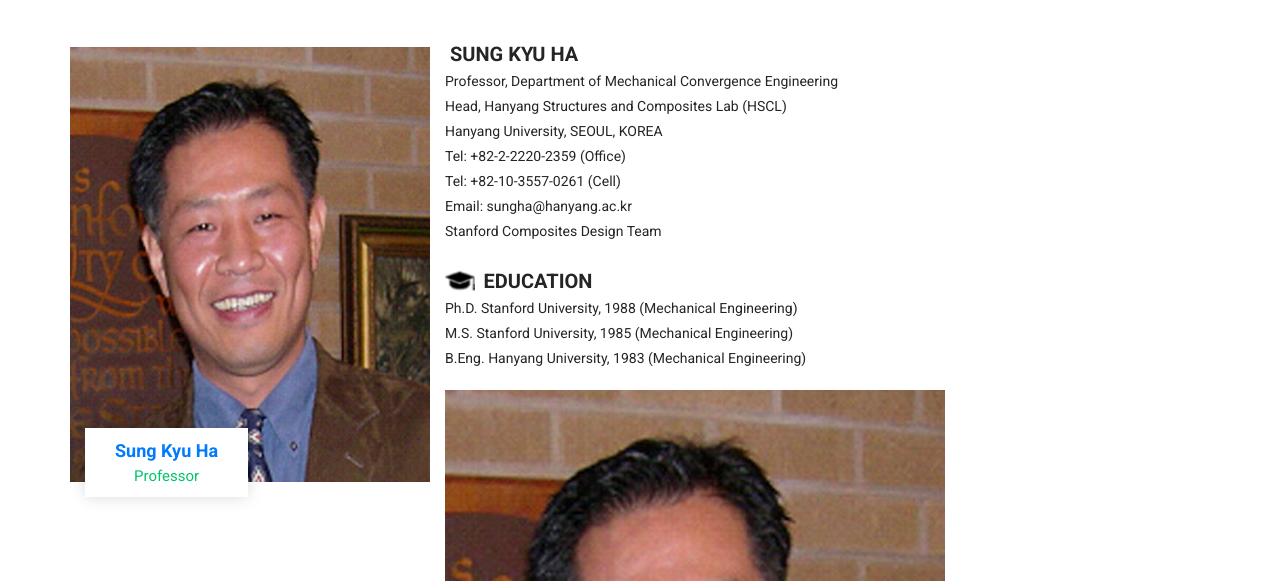
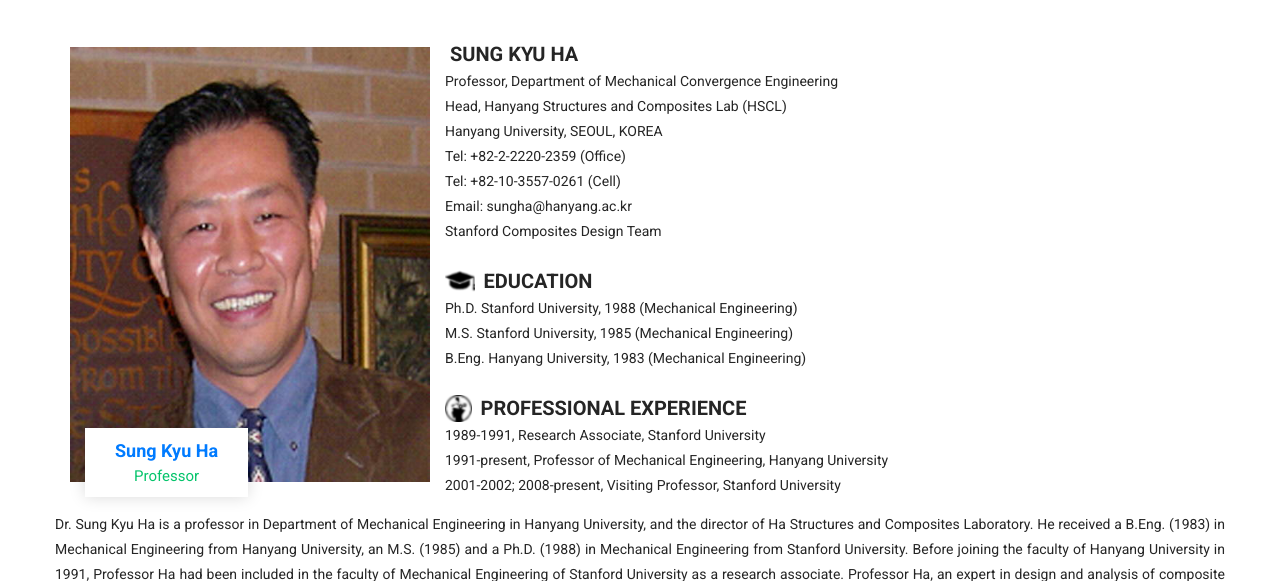
Before and after one commit to TayebAdnan/hscl.github.io, a plain HTML site: page Professor.html in a window 1280 px wide. Shown: the part 219-800 px from the top of the page. Drawn offline with Linux system fonts and the light colour scheme.

Commit message:
Update Professor.html

```diff
--- a/Professor.html
+++ b/Professor.html
@@ -198,7 +198,7 @@
 M.S. Stanford University, 1985 (Mechanical Engineering)<br>
 B.Eng. Hanyang University, 1983 (Mechanical Engineering)<br>
 <br>
-<img class="imageicon" src="images/members/SungKyu_Ha.jpg" alt="#"> <b class="informationhead"> Professional Experience</b> <br>
+<img class="imageicon" src="images/ImageIcon/experiences.png" alt="#"> <b class="informationhead"> Professional Experience</b> <br>
 1989-1991, Research Associate, Stanford University<br>
 1991-present, Professor of Mechanical Engineering, Hanyang University<br>
 2001-2002; 2008-present, Visiting Professor, Stanford University<br>
```
